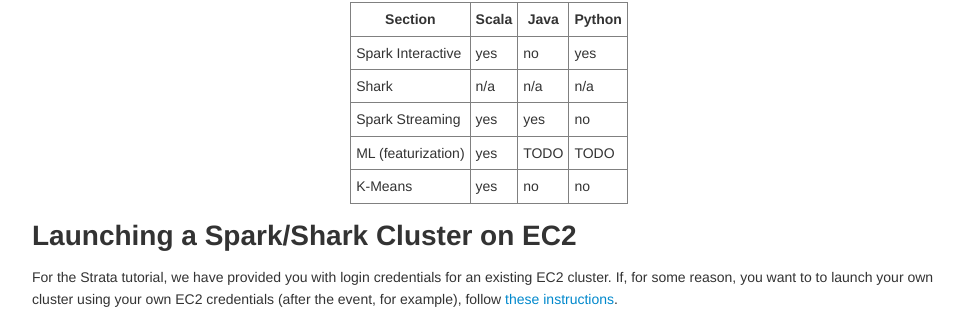
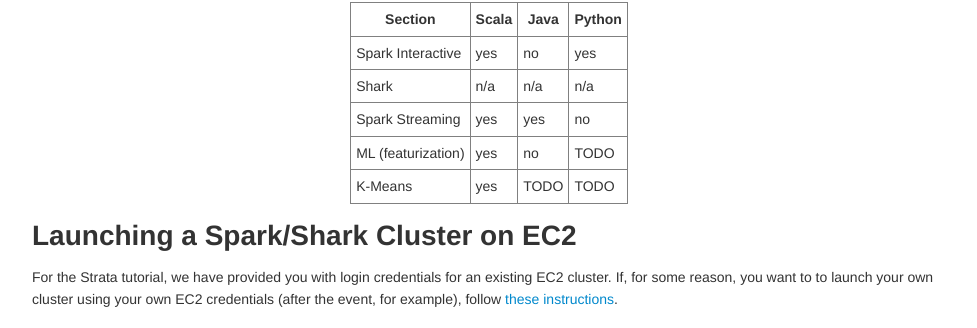
Before and after one commit to databricks/spark-training, a Jekyll site: the page built from strata_2013/index.md, in a window 1280 px wide and 900 px high, scrolled down 385 px. Shown: the part 115-443 px from the top of the window, without its empty margins (151-1128 px from the left). Built offline with Jekyll 4.4.1, drawn with Linux system fonts in a browser that asks for light colours.

Commit message:
Fixing grid at the beginning

```diff
--- a/strata_2013/index.md
+++ b/strata_2013/index.md
@@ -31,9 +31,9 @@
 </tr><tr>
   <td>Spark Streaming</td><td>yes</td><td>yes</td><td>no</td>
 </tr><tr>
-  <td>ML (featurization)</td><td>yes</td><td>TODO</td><td>TODO</td>
+  <td>ML (featurization)</td><td>yes</td><td>no</td><td>TODO</td>
 </tr><tr>
-  <td>K-Means</td><td>yes</td><td>no</td><td>no</td>
+  <td>K-Means</td><td>yes</td><td>TODO</td><td>TODO</td>
 </tr>
 </table>
 </center>
```
